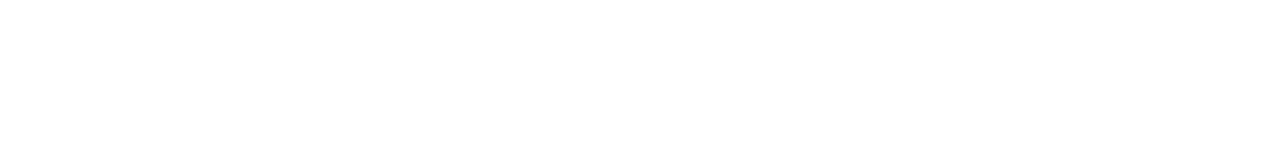
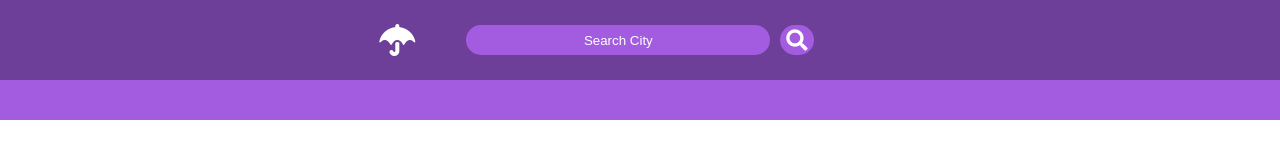
Before and after one commit to dan-gentile/weather-dashboard, a plain HTML site: page index.html in a window 1280 px wide. Drawn offline with nearby package versions, Linux system fonts and the light colour scheme.

Commit message:
added base html and css styling

```diff
--- a/index.html
+++ b/index.html
@@ -3,10 +3,23 @@
 <head>
     <meta charset="UTF-8">
     <meta name="viewport" content="width=device-width, initial-scale=1.0">
+    <link rel="stylesheet" href="https://use.fontawesome.com/releases/v5.14.0/css/all.css">
     <link rel="stylesheet" href="style.css">
     <title>Weather Dashboard</title>
 </head>
 <body>
+    <header>
+        <div id="icon"><i class="fas fa-umbrella fa-2x"></i></div>
+        <div id="search">
+            <input id="city" placeholder="Search City"></input>
+            <button id="btn" class="fas fa-search fa-lg"></button>
+        </div>
+    </header>
+    <div id="past-search"></div>
+    <main>
+
+    </main>
+
     <!-- script -->
     <script src="https://code.jquery.com/jquery-3.4.1.min.js"></script>
     <script src="script.js"></script>
--- a/style.css
+++ b/style.css
@@ -0,0 +1,53 @@
+* {
+    margin: 0;
+
+}
+
+header {
+    display: grid;
+    grid-template-columns: 1fr max-content 1fr;
+    grid-template-rows: 80px;
+    background-color: #6e3f98;
+}
+
+#search {
+    grid-column-start: 2;
+    display: flex;
+    justify-content: center;
+    padding: 25px 0 25px 0
+}
+
+input,
+button {
+    color: #ffffff;
+    text-align: center;
+    border-radius: 100px;
+    border-width: 0;
+    margin: 0 5px 0 5px;
+    background-color: #a35ce0;
+
+}
+
+input {
+    width: 300px;
+}
+
+::-webkit-input-placeholder {
+    color: #ffffff;
+}
+
+#icon {
+    display: flex;
+    justify-content: flex-end;
+    align-items: center;
+    padding: 0 10% 0 0;
+    color: #ffffff;
+}
+
+#past-search {
+    display: grid;
+    grid-template-columns: 1fr repeat(3, minmax(125px, auto)) 1fr;
+    grid-template-rows: 40px;
+    background-color: #a35ce0;
+
+}
```
